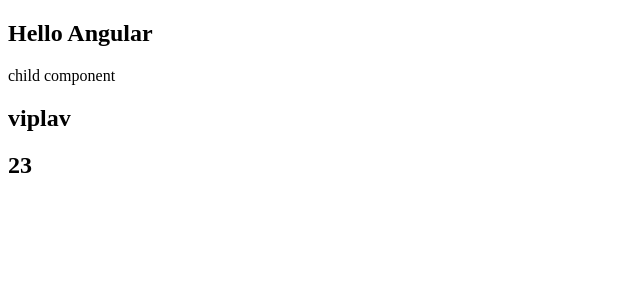
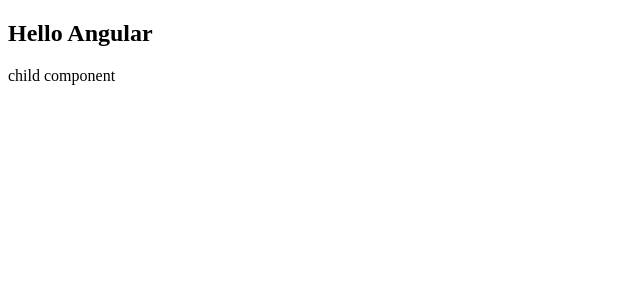
Before and after one commit to viplavdhande91/AngularProjectTraining, an Angular app: page / in a window 1280 px wide. Shown: the top 300 px of the page, without its empty margins (0-640 px from the left). Built offline with nearby package versions, Linux system fonts and the light colour scheme.

Commit message:
html edited

```diff
--- a/src/app/app.component.ts
+++ b/src/app/app.component.ts
@@ -9,7 +9,5 @@
 })
 export class AppComponent {
 
-
   student = { name: 'viplav', rank: 23 };
-  data  = "bruce";
 }
--- a/src/app/user/user.component.html
+++ b/src/app/user/user.component.html
@@ -1,6 +1 @@
 <p>child component</p>
-
-
-<h2>{{dataSendFromParent.name}}</h2>
-
-<h2>{{dataSendFromParent.rank}}</h2>
--- a/src/app/user/user.component.ts
+++ b/src/app/user/user.component.ts
@@ -15,6 +15,7 @@
   constructor() { }
 
   ngOnInit(): void {
+    console.log(typeof this.dataSendFromParent);
 
     console.log(this.dataSendFromParent);
   }
```
